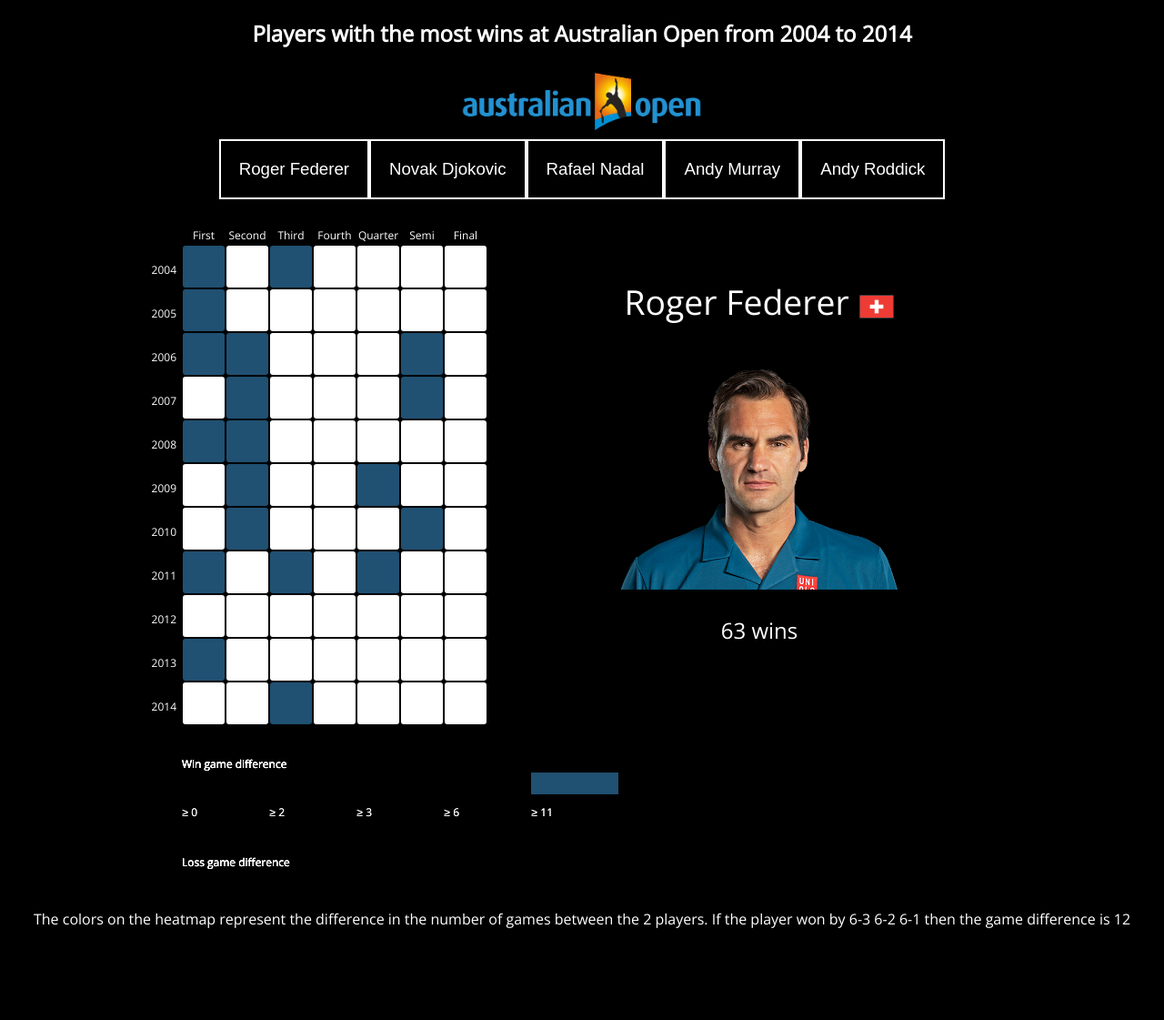
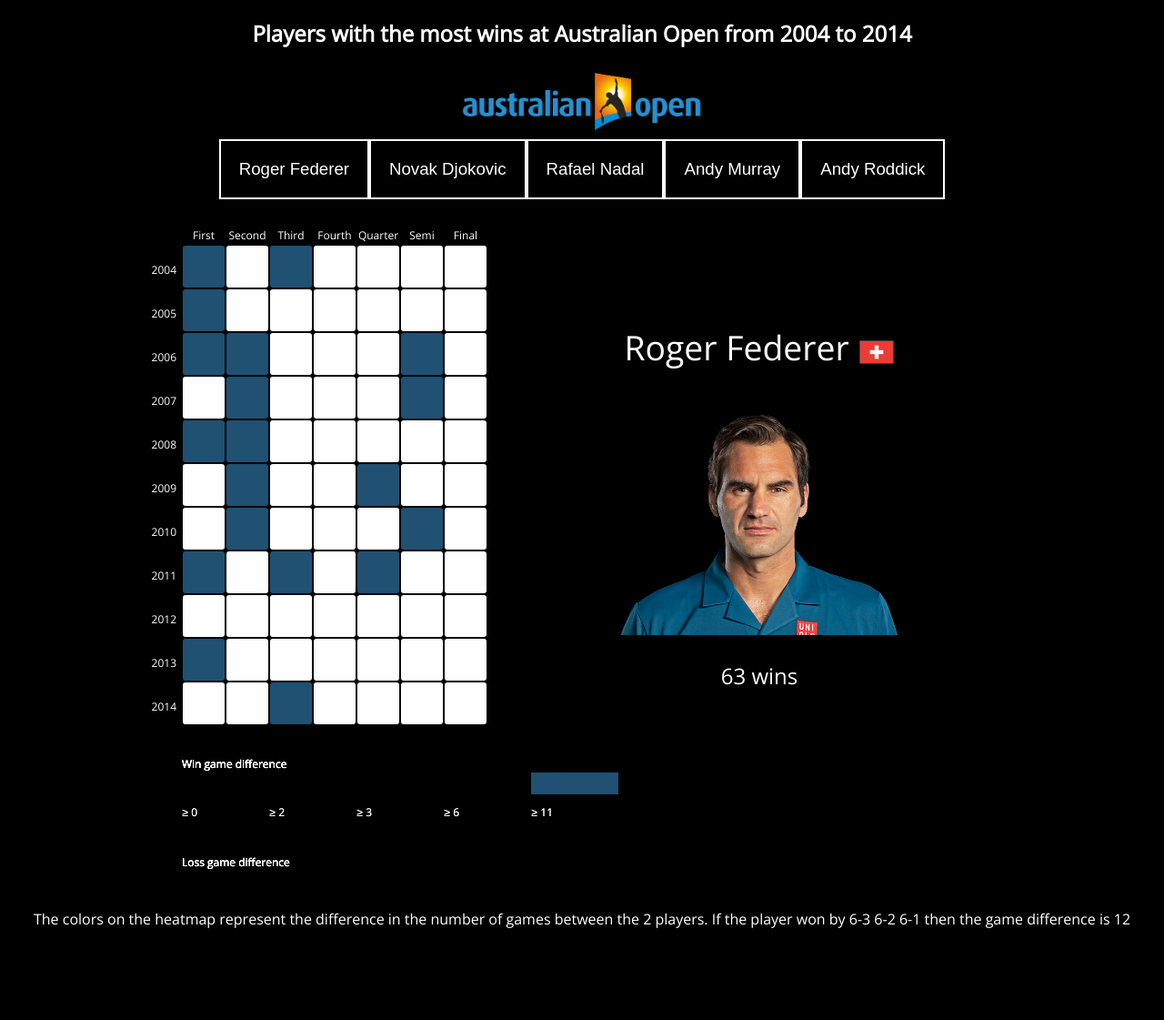
Before and after one commit to parthkhopkar/parthkhopkar.github.io, a Jekyll site: the page AusOpen.html, which Jekyll copies as it is, in a window 1280 px wide. Shown: the whole page at 91% size. Built offline with Jekyll 4.4.1, drawn with Linux system fonts in a browser that asks for light colours.

Commit message:
Added interactive viz files

```diff
--- a/AusOpen.html
+++ b/AusOpen.html
@@ -86,7 +86,7 @@
         <div id="main" style="text-align: center;">
             <div id="dataset-picker"></div>
             <div id="chart" style="display: inline-block; position: relative;">
-              <div id="player-info" style="position: absolute;top: 50px;left: 500px">
+              <div id="player-info" style="position: absolute;top: 100px;left: 500px">
               <p id="player_name" style="font-size: 28pt;text-align: center;"></p>
                 <img id="player_img" src="">
                 <p id="player_wins" style="font-size:18pt;text-align: center;"></p>
```
